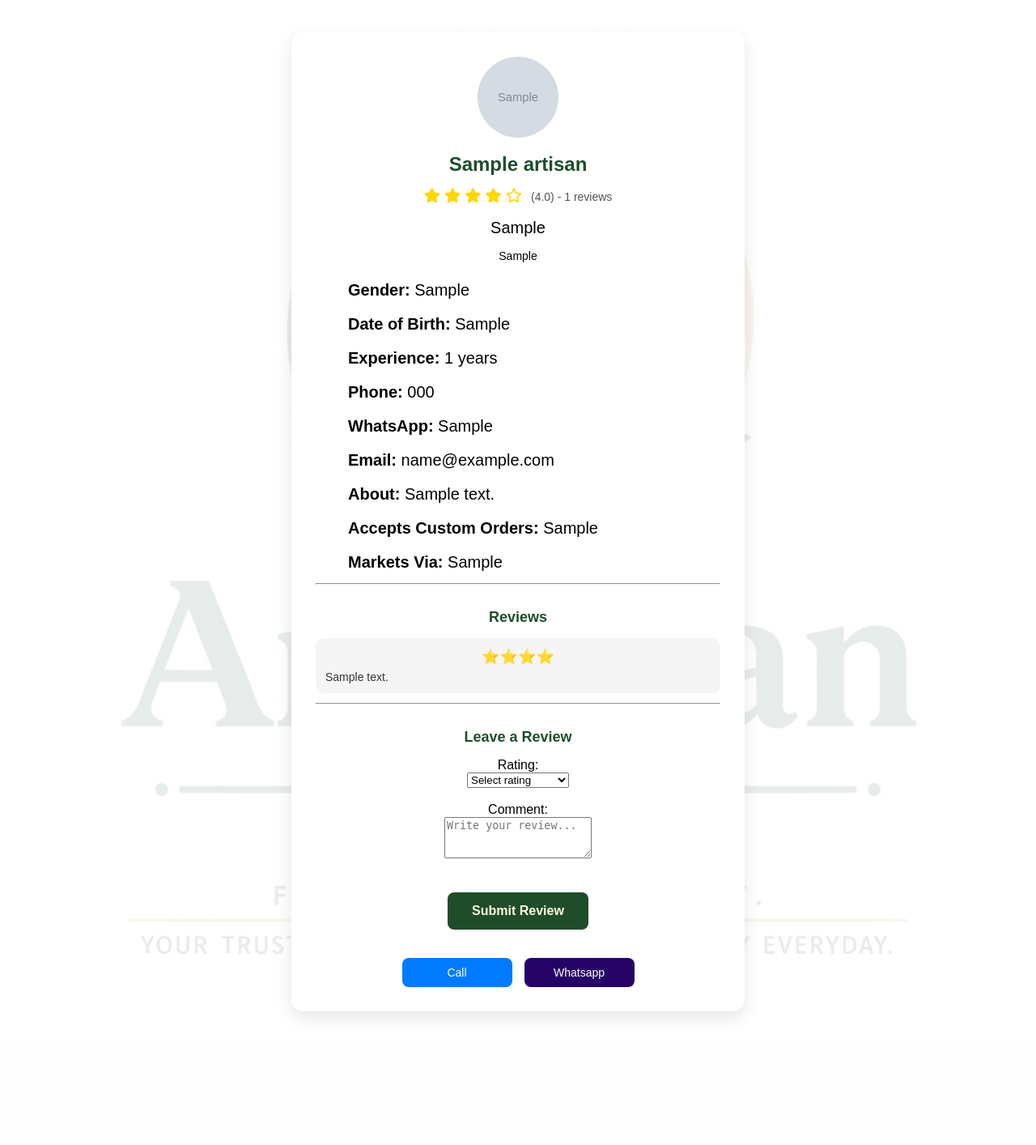
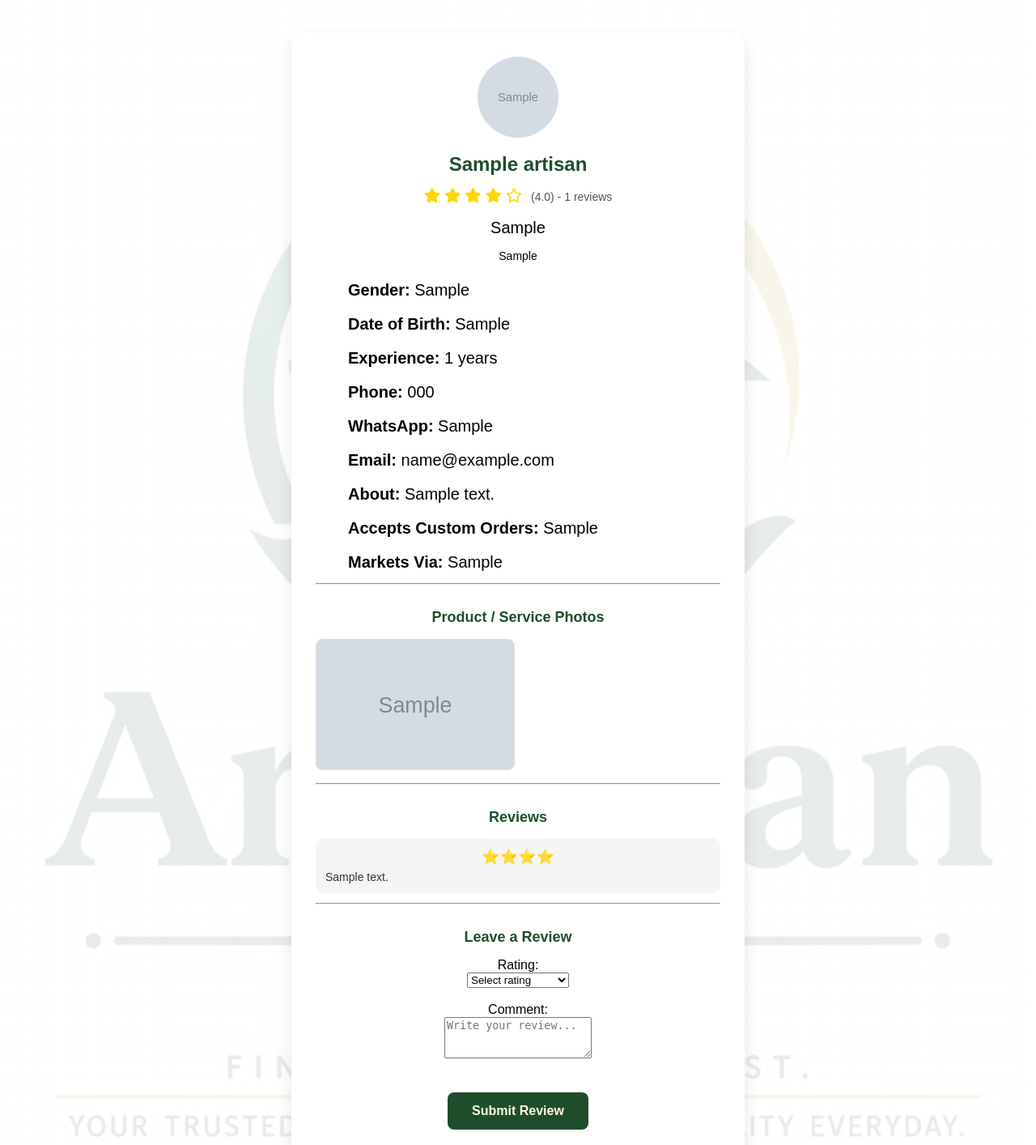
Before and after one commit to Grace-goodluck/ARTISANS-, a Flask app: page /artisan/1 in a window 1280 px wide. Shown: the top 1414 px of the page at 81% size. Before the commit the page ends 1257 px from the top, so only its background shows below. Run offline with Flask 3, Linux system fonts and the light colour scheme; tables that the repository leaves empty hold one stand-in row (values such as "Sample post"); grey boxes marked "Sample" are stand-in pictures.

Commit message:
Add portfolio photo uploads — save up to 5 product/service images per artisan

```diff
--- a/app.py
+++ b/app.py
@@ -59,6 +59,15 @@ def create_table():
         rating INTEGER,
         comment TEXT,
         created_at TIMESTAMP DEFAULT CURRENT_TIMESTAMP,
+        FOREIGN KEY (artisan_id) REFERENCES artisans(id)
+    )
+    ''')
+
+    conn.execute('''
+    CREATE TABLE IF NOT EXISTS portfolios (
+        id INTEGER PRIMARY KEY AUTOINCREMENT,
+        artisan_id INTEGER,
+        image TEXT,
         FOREIGN KEY (artisan_id) REFERENCES artisans(id)
     )
     ''')
@@ -156,6 +165,18 @@ def add_artisan():
             "INSERT INTO artisans (name, email, dob, gender, skill, location, experience, phone, whatsapp, description, custom_orders, marketing, image) VALUES (?, ?, ?, ?, ?, ?, ?, ?, ?, ?, ?, ?, ?)",
             (name, email, dob, gender, skill, location, experience, phone, whatsapp, description, custom_orders, marketing, filename)
         )
+        artisan_id = conn.execute("SELECT last_insert_rowid()").fetchone()[0]
+
+        portfolio_files = request.files.getlist("portfolio")
+        for photo in portfolio_files[:5]:
+            if photo and allowed_file(photo.filename):
+                photo_filename = secure_filename(photo.filename)
+                photo.save(os.path.join(UPLOAD_FOLDER, photo_filename))
+                conn.execute(
+                    "INSERT INTO portfolios (artisan_id, image) VALUES (?, ?)",
+                    (artisan_id, photo_filename)
+                )
+
         conn.commit()
         conn.close()
 
@@ -286,6 +307,11 @@ def artisan_profile(id):
     reviews = conn.execute(
         "SELECT * FROM reviews WHERE artisan_id = ? ORDER BY created_at DESC", (id,)
     ).fetchall()
+
+    portfolio = conn.execute(
+        "SELECT image FROM portfolios WHERE artisan_id = ?", (id,)
+    ).fetchall()
+
     conn.close()
 
     review_count = len(reviews)
@@ -296,7 +322,8 @@ def artisan_profile(id):
         artisan=artisan,
         reviews=reviews,
         average_rating=average_rating,
-        review_count=review_count
+        review_count=review_count,
+        portfolio=portfolio
     )
 
 @app.route('/forgot-password', methods=['GET', 'POST'])
--- a/static/style.css
+++ b/static/style.css
@@ -443,3 +443,19 @@ h3 {
     color: #555;
     font-size: 14px;
 }
+
+
+.portfolio-grid {
+    display: grid;
+    grid-template-columns: repeat(auto-fill, minmax(160px, 1fr));
+    gap: 12px;
+    margin: 16px 0;
+}
+
+.portfolio-img {
+    width: 100%;
+    height: 160px;
+    object-fit: cover;
+    border-radius: 8px;
+    border: 1px solid #ddd;
+}
--- a/templates/artisan_profile.html
+++ b/templates/artisan_profile.html
@@ -73,6 +73,16 @@
 
     <hr>
 
+    {% if portfolio %}
+    <h3>Product / Service Photos</h3>
+    <div class="portfolio-grid">
+        {% for photo in portfolio %}
+            <img src="{{ url_for('static', filename='uploads/' + photo.image) }}" class="portfolio-img" alt="Portfolio photo">
+        {% endfor %}
+    </div>
+    <hr>
+    {% endif %}
+
     <h3>Reviews</h3>
 
     {% if reviews %}
```
